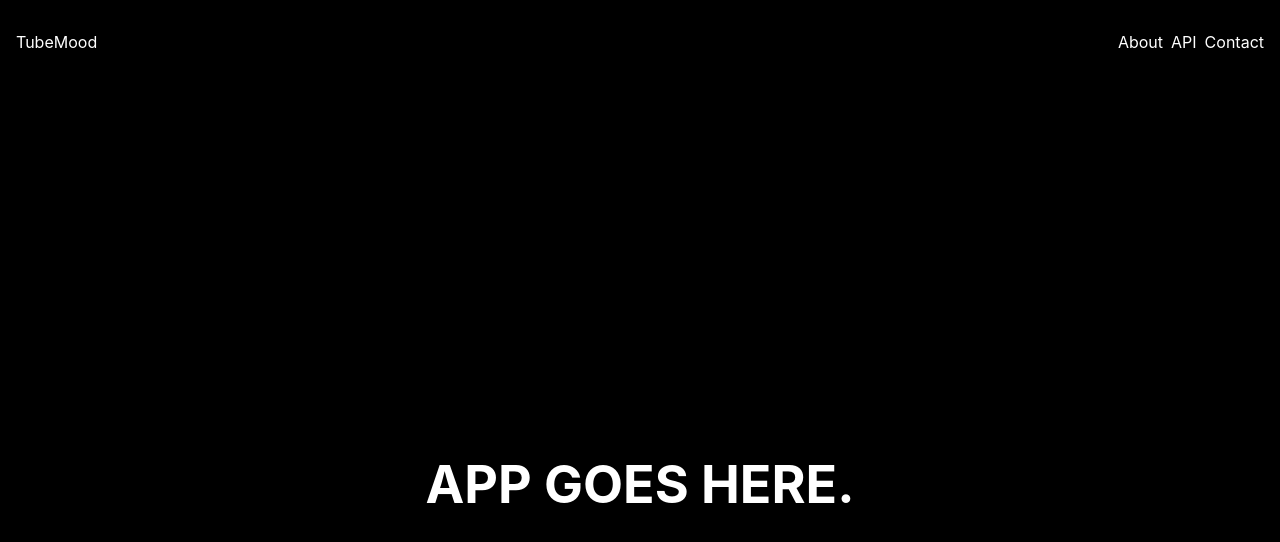
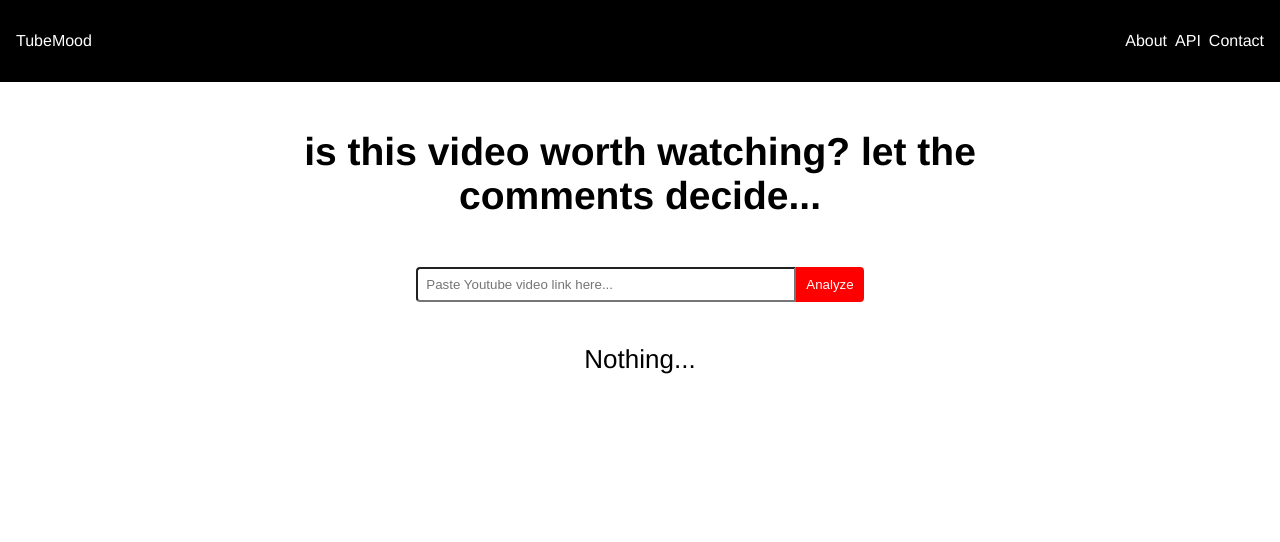
Before and after one commit to kebin111/TubeMood, a React (Create React App) app in the folder tubemood/: page / in a window 1280 px wide. Shown: the top 542 px of the page. Built offline with nearby package versions, Linux system fonts and the light colour scheme.

Commit message:
basic UI and learned useState

```diff
--- a/tubemood/src/App.css
+++ b/tubemood/src/App.css
@@ -14,15 +14,51 @@
 }
 
 .App-header {
-  background-color: #000000;
-  min-height: 100vh;
+  background-color: #ffffff;
+  color:#000000;
   display: flex;
   flex-direction: column;
   align-items: center;
   justify-content: center;
   font-size: calc(10px + 2vmin);
-  color: white;
+  padding: 1rem;
 }
+
+
+.text-container{
+  background-color: rgb(255, 255, 255);
+  max-width: 45rem;
+  width: 90%;
+}
+.App-header h2{
+  color:#000000;
+}
+
+.input-container{
+  background-color: rgb(255, 255, 255);
+  max-width: 45rem;
+  width: 90%;
+}
+
+#link-input{
+  min-width: 12rem;
+  max-width: 25rem;
+  width: 50%;
+  margin: 1rem 0rem;
+  padding: 0.5rem;
+  border-radius: 0.25rem 0rem 0rem 0.25rem ;
+}
+
+#link-btn{
+  padding: 0.5rem;
+  background-color: #ff0000;
+  color: #FFFFFF;
+  border-color: #ff0000;
+  border-style: solid;
+  border-width: 2px;
+  border-radius: 0rem 0.25rem  0.25rem 0rem;
+}
+
 
 .App-link {
   color: #61dafb;
--- a/tubemood/src/App.js
+++ b/tubemood/src/App.js
@@ -1,30 +1,46 @@
 import logo from './logo.svg';
 import './App.css';
+import React, {useState} from 'react';
 
-export function NavBar(){
-  return (
-    <div className="nav">
+// export function NavBar(){
+//   return (
+//     <div className="nav">
 
-      <p>TubeMood</p>
-      <div className="navbar">
-      <a>About</a>
-      <a>API</a>
-      <a>Contact</a>
-      </div>
+//       <p>TubeMood</p>
+//       <div className="navbar">
+//       <a>About</a>
+//       <a>API</a>
+//       <a>Contact</a>
+//       </div>
 
-    </div>
-  );
-}
+//     </div>
+//   );
+// }
 
-export function App() {
+ function App () {
+  const [search, setSearch] = useState("Nothing...");
+
+
+
+  function buttonClick(){
+    console.log("CHECKING");
+    setSearch(prevSearch => prevSearch = "Searching...");
+  }
   return (
     <div className="App">
       <header className="App-header">
-      <h1>APP GOES HERE.</h1>
+        <div className="text-container">
+        <h2>is this video worth watching? let the comments decide...</h2>
+        </div>
 
+        <div className="input-container">
+          <input id="link-input" placeholder="Paste Youtube video link here..." />
+          <button id="link-btn" onClick={buttonClick}>Analyze</button>
+        </div>
+        <p>{search}</p>
       </header>
     </div>
   );
-}
+ }
 
-// export default App;
+export default App;
--- /dev/null
+++ b/tubemood/src/NavBar.js
@@ -0,0 +1,19 @@
+import './App.css';
+
+// const NavBar = () => {
+function NavBar() {
+      return (
+    <div className="nav">
+
+      <p>TubeMood</p>
+      <div className="navbar">
+      <a>About</a>
+      <a>API</a>
+      <a>Contact</a>
+      </div>
+
+    </div>
+  );
+}
+
+export default NavBar;
--- a/tubemood/src/index.css
+++ b/tubemood/src/index.css
@@ -1,8 +1,9 @@
 body {
   margin: 0;
-  font-family: -apple-system, BlinkMacSystemFont, 'Segoe UI', 'Roboto', 'Oxygen',
+  /* font-family: -apple-system, BlinkMacSystemFont, 'Segoe UI', 'Roboto', 'Oxygen',
     'Ubuntu', 'Cantarell', 'Fira Sans', 'Droid Sans', 'Helvetica Neue',
-    sans-serif;
+    sans-serif; */
+  font-family: Helvetica, Arial, sans-serif;
   -webkit-font-smoothing: antialiased;
   -moz-osx-font-smoothing: grayscale;
 }
--- a/tubemood/src/index.js
+++ b/tubemood/src/index.js
@@ -1,7 +1,8 @@
 import React from 'react';
 import ReactDOM from 'react-dom/client';
 import './index.css';
-import {App, NavBar} from './App';
+import App from './App';
+import NavBar from './NavBar';
 import reportWebVitals from './reportWebVitals';
 
 const root = ReactDOM.createRoot(document.getElementById('root'));
```
